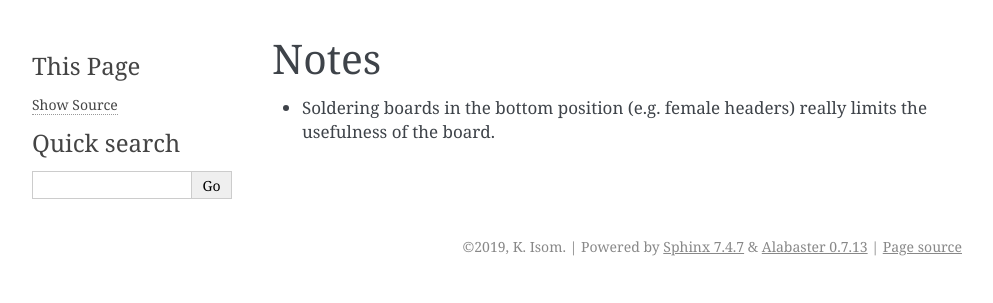
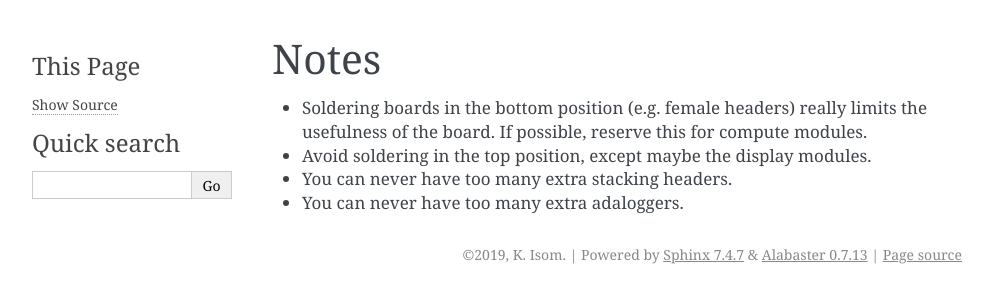
Before and after one commit to kisom/feather-notebook, a Sphinx documentation site: the page built from source/notes.rst, in a window 1280 px wide. Shown: the top 303 px of the page, without its empty margins (148-1141 px from the left). Built offline with Sphinx 7.4.7, drawn with Linux system fonts in a browser that asks for light colours.

Commit message:
More notes.

```diff
--- a/source/notes.rst
+++ b/source/notes.rst
@@ -2,4 +2,8 @@ Notes
 =====
 
 - Soldering boards in the bottom position (e.g. female headers) really
-  limits the usefulness of the board.
+  limits the usefulness of the board. If possible, reserve this for
+  compute modules.
+- Avoid soldering in the top position, except maybe the display modules.
+- You can never have too many extra stacking headers.
+- You can never have too many extra adaloggers.
```
